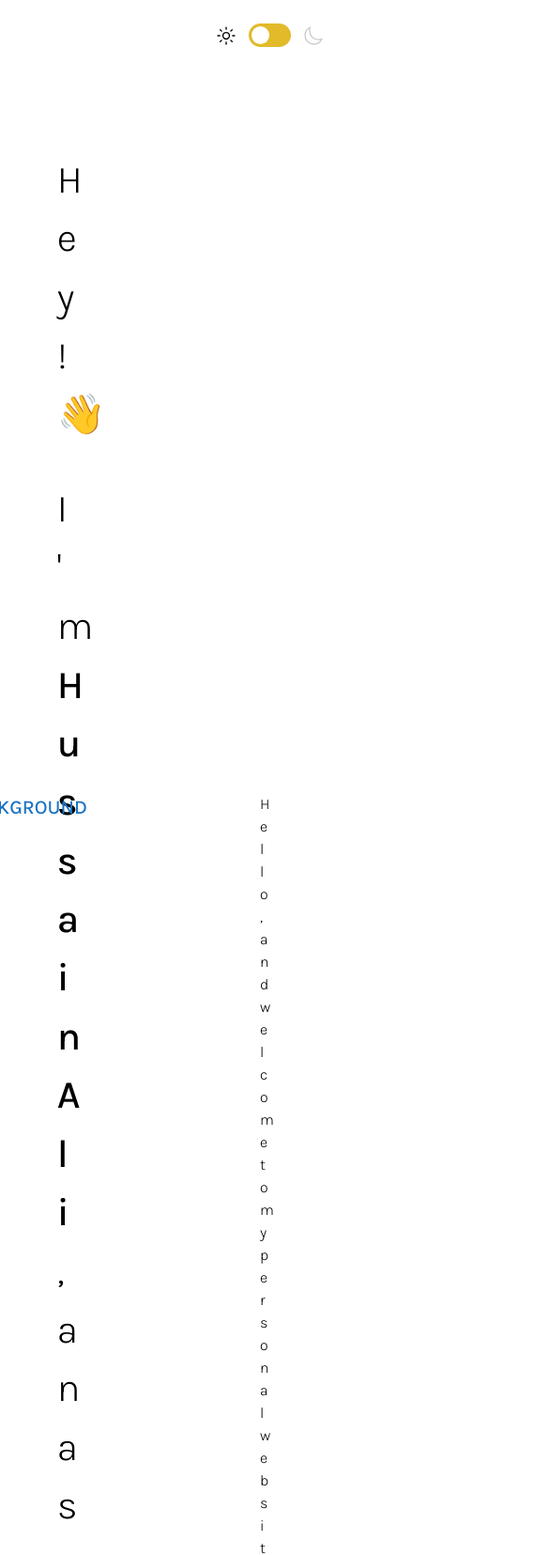
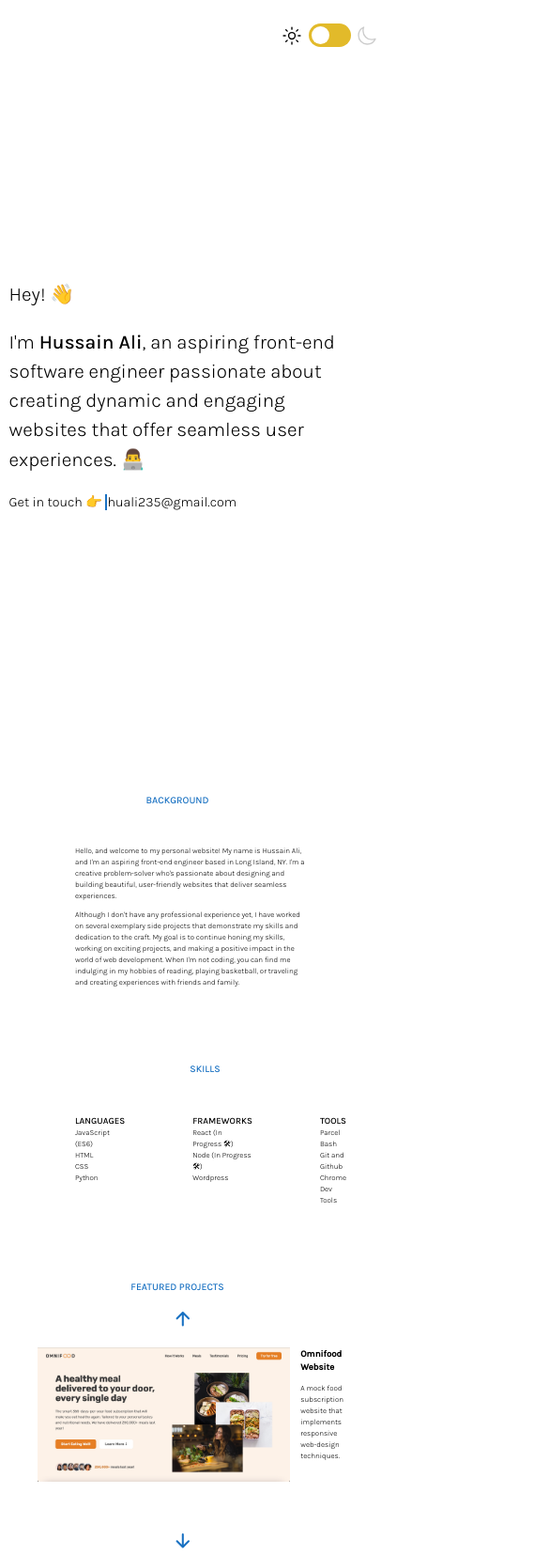
Before and after one commit to huali235/personal-website-V1, a website: page index.html in a window 390 px wide. Shown: the top 1655 px of the page at 94% size, 585 px wide, since content can reach past the window. Drawn offline with nearby package versions, Linux system fonts and the light colour scheme.

Commit message:
add tablet and mobile design

```diff
--- /dev/null
+++ b/css/queries.css
@@ -0,0 +1,66 @@
+@media (max-width: 64rem) {
+  html {
+    font-size: 75%;
+  }
+}
+
+@media (max-width: 48rem) {
+  html {
+    font-size: 60%;
+  }
+
+  .switch-container {
+    right: 16px;
+  }
+}
+
+@media (max-width: 27rem) {
+  html {
+    font-size: 50%;
+  }
+
+  .intro-section {
+    padding: 10rem 1.2rem;
+    justify-content: center;
+  }
+
+  .switch-container {
+    right: -12px;
+  }
+
+  .grid-container {
+    grid-template-columns: 1fr;
+  }
+
+  .section-title {
+    display: flex;
+    justify-content: center;
+    margin-bottom: 5rem;
+  }
+
+  .background-content {
+    margin-right: 8rem;
+  }
+
+  .projects-section {
+    padding-top: 0;
+  }
+
+  .projects-title {
+    margin-bottom: 7rem;
+  }
+}
+
+@media (max-width: 23.5rem) {
+  .social-links {
+    padding-right: 10rem;
+  }
+
+  .btn-slider-down {
+    bottom: 0%;
+  }
+
+  .skills-content {
+    gap: 6rem;
+  }
+}
--- a/css/styles.css
+++ b/css/styles.css
@@ -290,6 +290,12 @@ body {
   font-size: 1.2rem;
 }
 
+.arrow-up,
+.arrow-down {
+  width: 2.8rem;
+  height: 2.8rem;
+}
+
 .btn-slider-up,
 .btn-slider-down {
   border: none;
--- a/index.html
+++ b/index.html
@@ -14,6 +14,7 @@
 
     <link rel="stylesheet" href="./css/styles.css" />
     <link rel="stylesheet" type="text/css" href="./css/keyframes.css" />
+    <link rel="stylesheet" href="css/queries.css" />
     <script src="https://unpkg.com/scrollreveal"></script>
     <script defer src="script.js"></script>
   </head>
@@ -48,7 +49,7 @@
         </p>
       </section>
       <section class="background-section grid-container">
-        <div class="background-title">
+        <div class="background-title section-title">
           <p class="title">Background</p>
         </div>
         <div class="background-content">
@@ -72,7 +73,7 @@
         </div>
       </section>
       <section class="skills-section grid-container">
-        <div class="skills-title">
+        <div class="skills-title section-title">
           <p class="title">Skills</p>
         </div>
         <div class="skills-content">
@@ -105,7 +106,7 @@
         </div>
       </section>
       <section class="projects-section grid-container">
-        <div class="projects-title">
+        <div class="projects-title section-title">
           <p class="title">Featured Projects</p>
         </div>
         <div class="projects-content">
@@ -165,16 +166,14 @@
             <img
               src="./imgs/arrow-up-outline.svg"
               alt="arrow-up"
-              width="45px"
-              height="45px"
+              class="arrow-up"
             />
           </button>
           <button class="btn-slider-down">
             <img
               src="./imgs/arrow-down-outline.svg"
               alt="arrow-down"
-              width="45px"
-              height="45px"
+              class="arrow-down"
             />
           </button>
           <div class="dots"></div>
```
